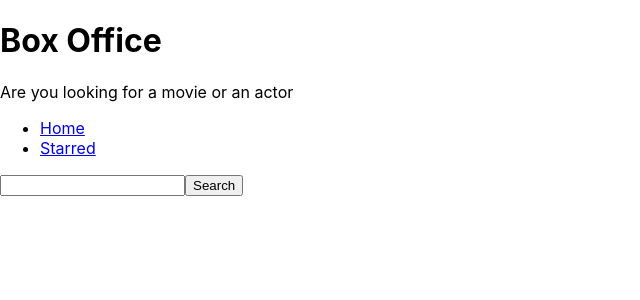
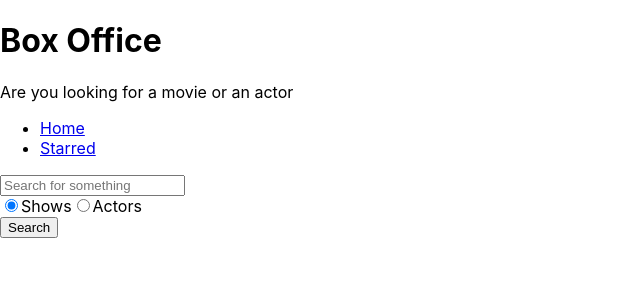
Before and after one commit to geekabdul/Box-Office, a React (Create React App) app: page / in a window 1280 px wide. Shown: the top 300 px of the page, without its empty margins (0-640 px from the left). Built offline with nearby package versions, Linux system fonts and the light colour scheme.

Commit message:
added search option

```diff
--- a/src/pages/Home.js
+++ b/src/pages/Home.js
@@ -5,10 +5,14 @@
 const Home = () => {
   const [input, setInput] = useState('');
   const [results, setResults] = useState(null);
+  const [searchOption, setSearchOption] = useState('shows');
+
+  const isShowSearch = searchOption === 'shows';
+
   const onSearch = () => {
-    apiGet(`/search/shows?q=${input}`).then(result => {
+    apiGet(`/search/${searchOption}?q=${input}`).then(result => {
       setResults(result);
-      console.log(result);
+      // console.log(result);
     });
     // https://api.tvmaze.com/search/shows?q=boys
     // fetch(`https://api.tvmaze.com/search/shows?q=${input}`).then(r =>
@@ -28,18 +32,20 @@
     }
     // console.log(ev.keyCode);
   };
+  const onRadioChange = ev => {
+    setSearchOption(ev.target.value);
+  };
+  // console.log(searchOption);
   const renderResults = () => {
     if (results && results.length === 0) {
       return <div>No results</div>;
     }
     if (results && results.length > 0) {
-      return (
-        <div>
-          {results.map(item => (
-            <div key={item.show.id}>{item.show.name}</div>
-          ))}
-        </div>
-      );
+      return results[0].show
+        ? results.map(item => <div key={item.show.id}>{item.show.name}</div>)
+        : results.map(item => (
+            <div key={item.person.id}>{item.person.name}</div>
+          ));
     }
     return null;
   };
@@ -48,10 +54,33 @@
     <MainPageLayout>
       <input
         type="text"
+        placeholder="Search for something"
         onChange={onInputChange}
         onKeyDown={onKeyDown}
         value={input}
       />
+      <div>
+        <label htmlFor="shows-search">
+          <input
+            type="radio"
+            id="shows-search"
+            value="shows"
+            checked={isShowSearch}
+            onChange={onRadioChange}
+          />
+          Shows
+        </label>
+        <label htmlFor="actors-search">
+          <input
+            type="radio"
+            id="actors-search"
+            value="people"
+            checked={!isShowSearch}
+            onChange={onRadioChange}
+          />
+          Actors
+        </label>
+      </div>
       <button type="button" onClick={onSearch}>
         Search
       </button>
```
